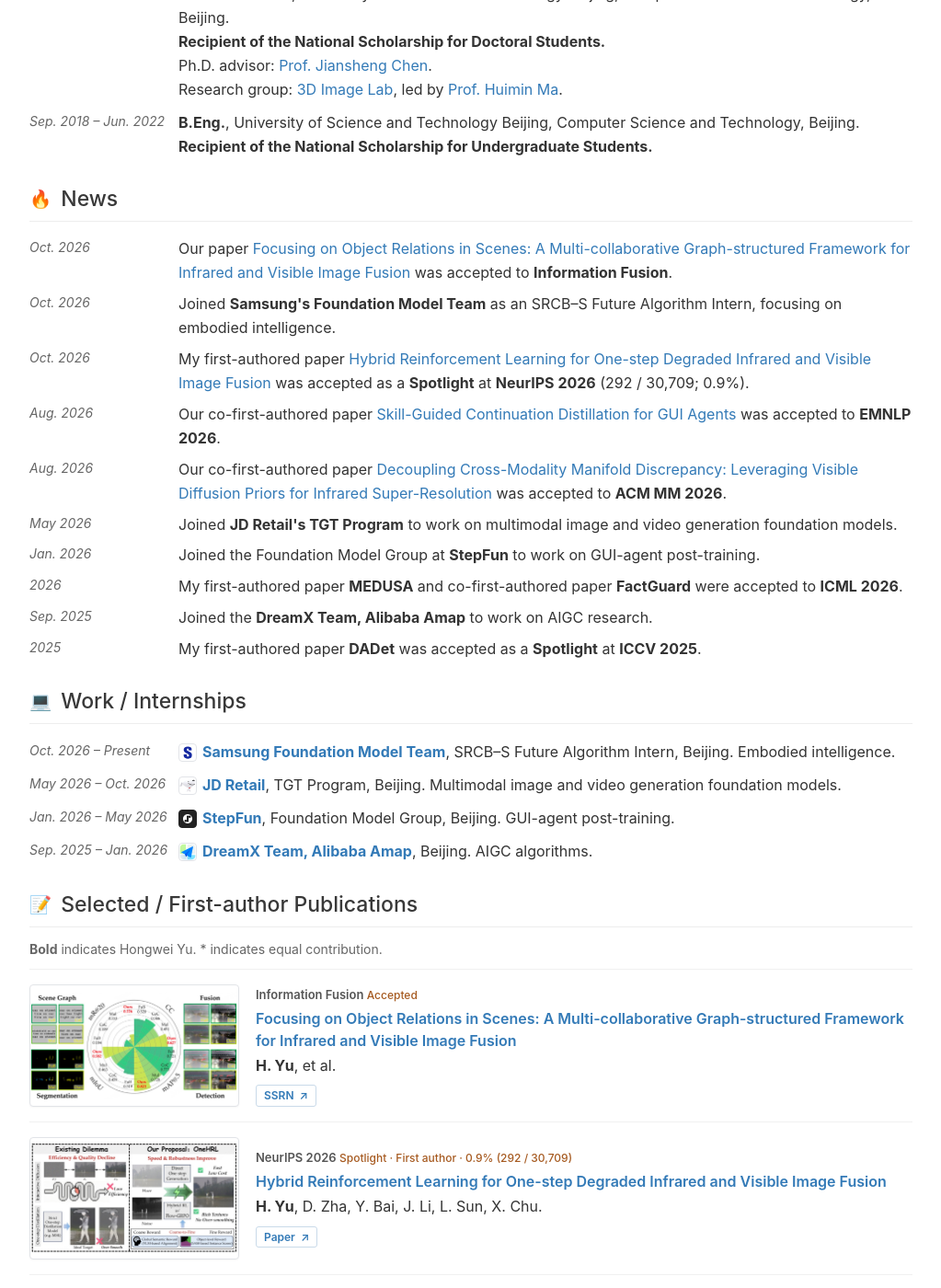
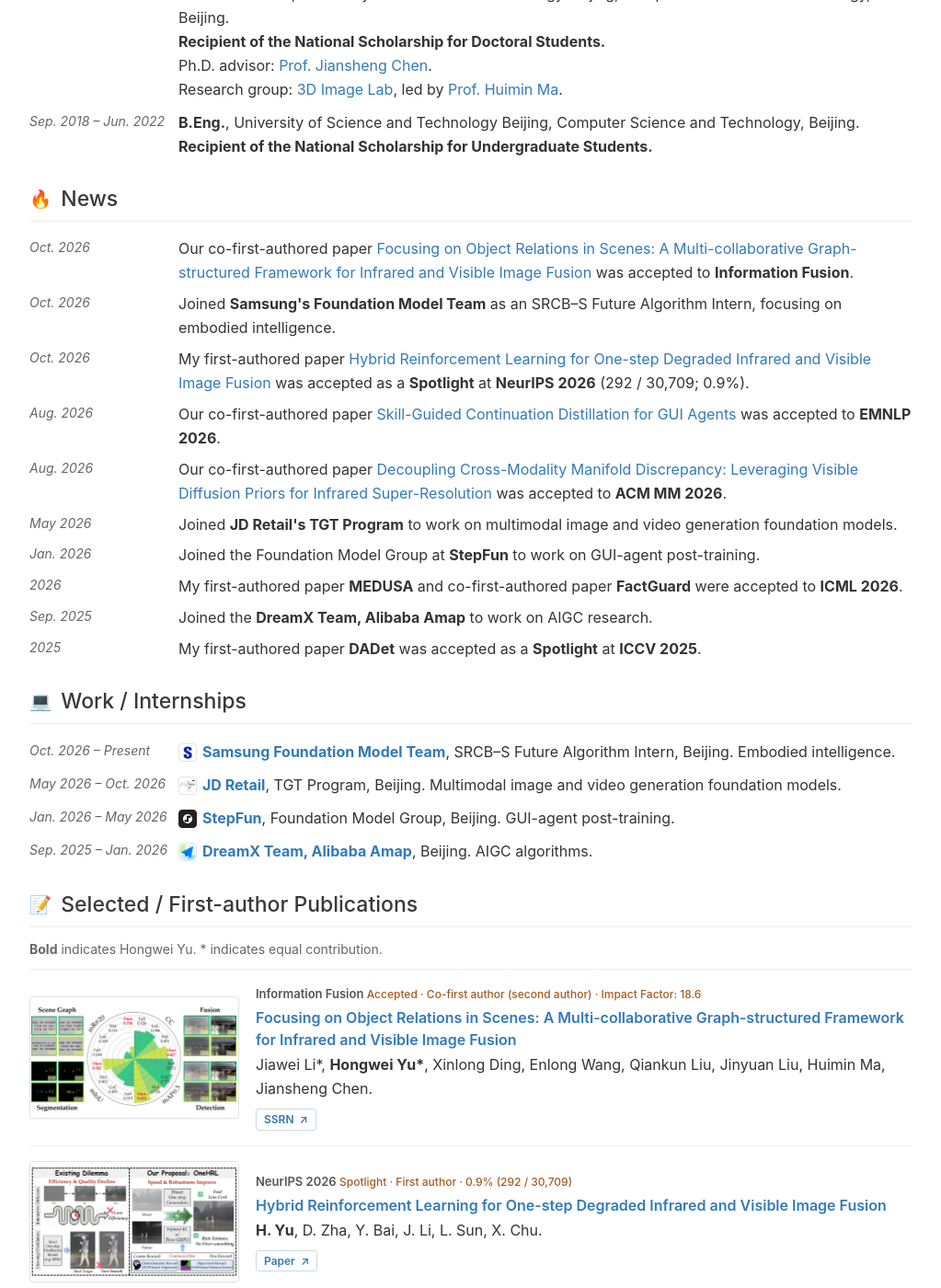
Before and after one commit to yuhongwei22/yuhongwei22.github.io, a Jekyll site: the page built from _pages/en.md, in a window 1280 px wide and 1400 px high, scrolled down 528 px. Shown: the whole window at 92% size, without its empty margins (128-1151 px from the left). Built offline with Jekyll 4.4.1, drawn with Linux system fonts in a browser that asks for light colours; a style sheet for code colours, icons or effects is not loaded.

Commit message:
Correct Information Fusion authorship

```diff
--- a/_pages/en.md
+++ b/_pages/en.md
@@ -33,7 +33,7 @@ redirect_from:
 <section class="academic-section" id="news">
   <h2><span class="academic-heading-icon" aria-hidden="true">🔥</span> News</h2>
   <ul class="academic-list academic-list--news">
-    <li><time>Oct. 2026</time><span>Our paper <a href="https://papers.ssrn.com/sol3/papers.cfm?abstract_id=6819075">Focusing on Object Relations in Scenes: A Multi-collaborative Graph-structured Framework for Infrared and Visible Image Fusion</a> was accepted to <strong>Information Fusion</strong>.</span></li>
+    <li><time>Oct. 2026</time><span>Our co-first-authored paper <a href="https://papers.ssrn.com/sol3/papers.cfm?abstract_id=6819075">Focusing on Object Relations in Scenes: A Multi-collaborative Graph-structured Framework for Infrared and Visible Image Fusion</a> was accepted to <strong>Information Fusion</strong>.</span></li>
     <li><time>Oct. 2026</time><span>Joined <strong>Samsung's Foundation Model Team</strong> as an SRCB–S Future Algorithm Intern, focusing on embodied intelligence.</span></li>
     <li><time>Oct. 2026</time><span>My first-authored paper <a href="https://neurips.cc/virtual/2026/poster/148710">Hybrid Reinforcement Learning for One-step Degraded Infrared and Visible Image Fusion</a> was accepted as a <strong>Spotlight</strong> at <strong>NeurIPS 2026</strong> (292 / 30,709; 0.9%).</span></li>
     <li><time>Aug. 2026</time><span>Our co-first-authored paper <a href="https://arxiv.org/abs/2606.18890">Skill-Guided Continuation Distillation for GUI Agents</a> was accepted to <strong>EMNLP 2026</strong>.</span></li>
@@ -64,9 +64,9 @@ redirect_from:
     <article class="academic-paper">
       <a class="academic-paper__figure" href="https://papers.ssrn.com/sol3/papers.cfm?abstract_id=6819075"><img src="{{ site.baseurl }}/images/papers/multi-collaborative-graph-fusion.jpg" alt="Focusing on Object Relations in Scenes: A Multi-collaborative Graph-structured Framework for Infrared and Visible Image Fusion" loading="lazy" decoding="async"></a>
       <div class="academic-paper__content">
-        <p class="academic-venue">Information Fusion <span>Accepted</span></p>
+        <p class="academic-venue">Information Fusion <span>Accepted · Co-first author (second author) · Impact Factor: 18.6</span></p>
         <p><a href="https://papers.ssrn.com/sol3/papers.cfm?abstract_id=6819075">Focusing on Object Relations in Scenes: A Multi-collaborative Graph-structured Framework for Infrared and Visible Image Fusion</a></p>
-        <p><strong>H. Yu</strong>, et al.</p>
+        <p>Jiawei Li*, <strong>Hongwei Yu*</strong>, Xinlong Ding, Enlong Wang, Qiankun Liu, Jinyuan Liu, Huimin Ma, Jiansheng Chen.</p>
         <p class="academic-paper__actions"><a href="https://papers.ssrn.com/sol3/papers.cfm?abstract_id=6819075">SSRN <span>↗</span></a></p>
       </div>
     </article>
```
Also changed, not shown: _pages/about.md (+3 -3 lines).
